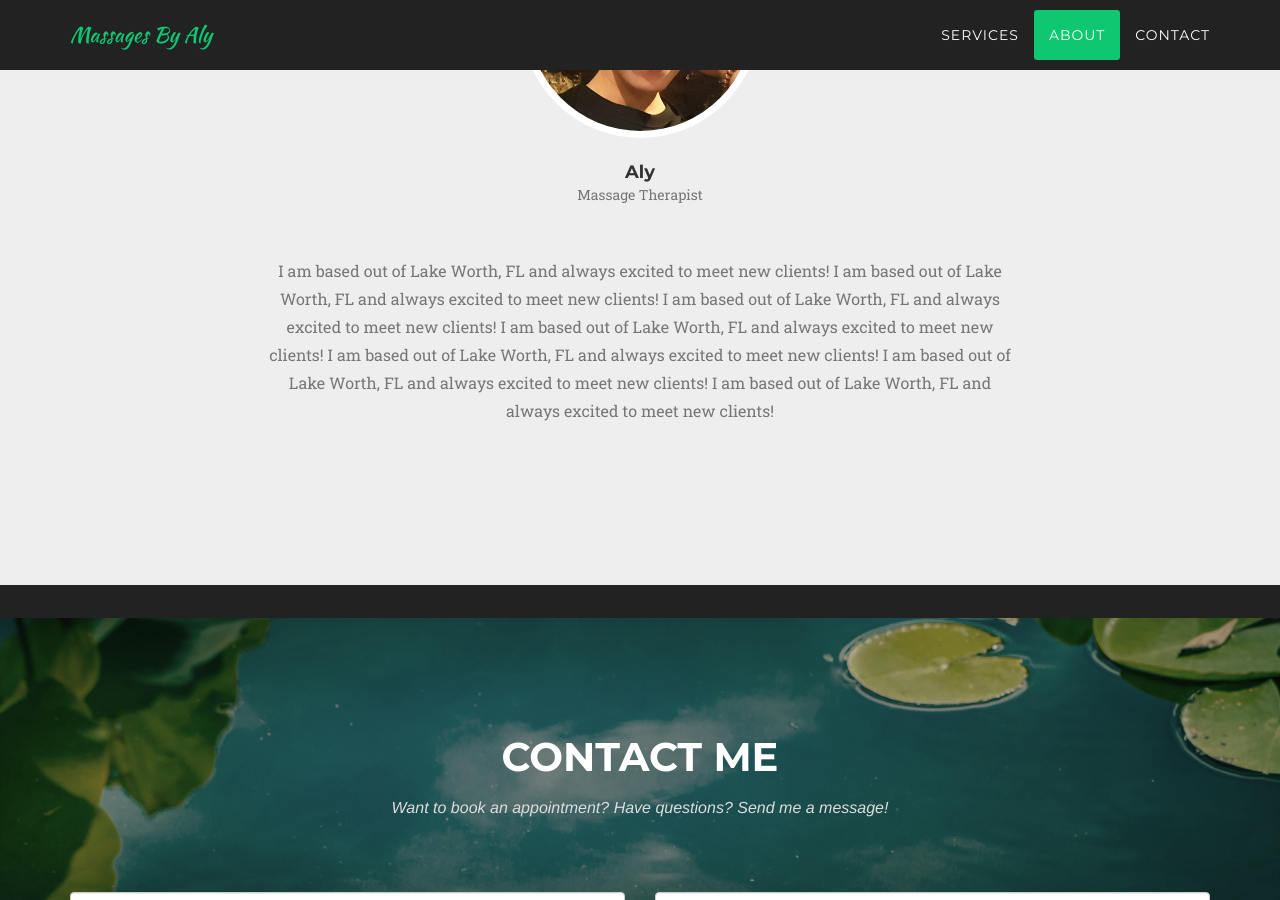
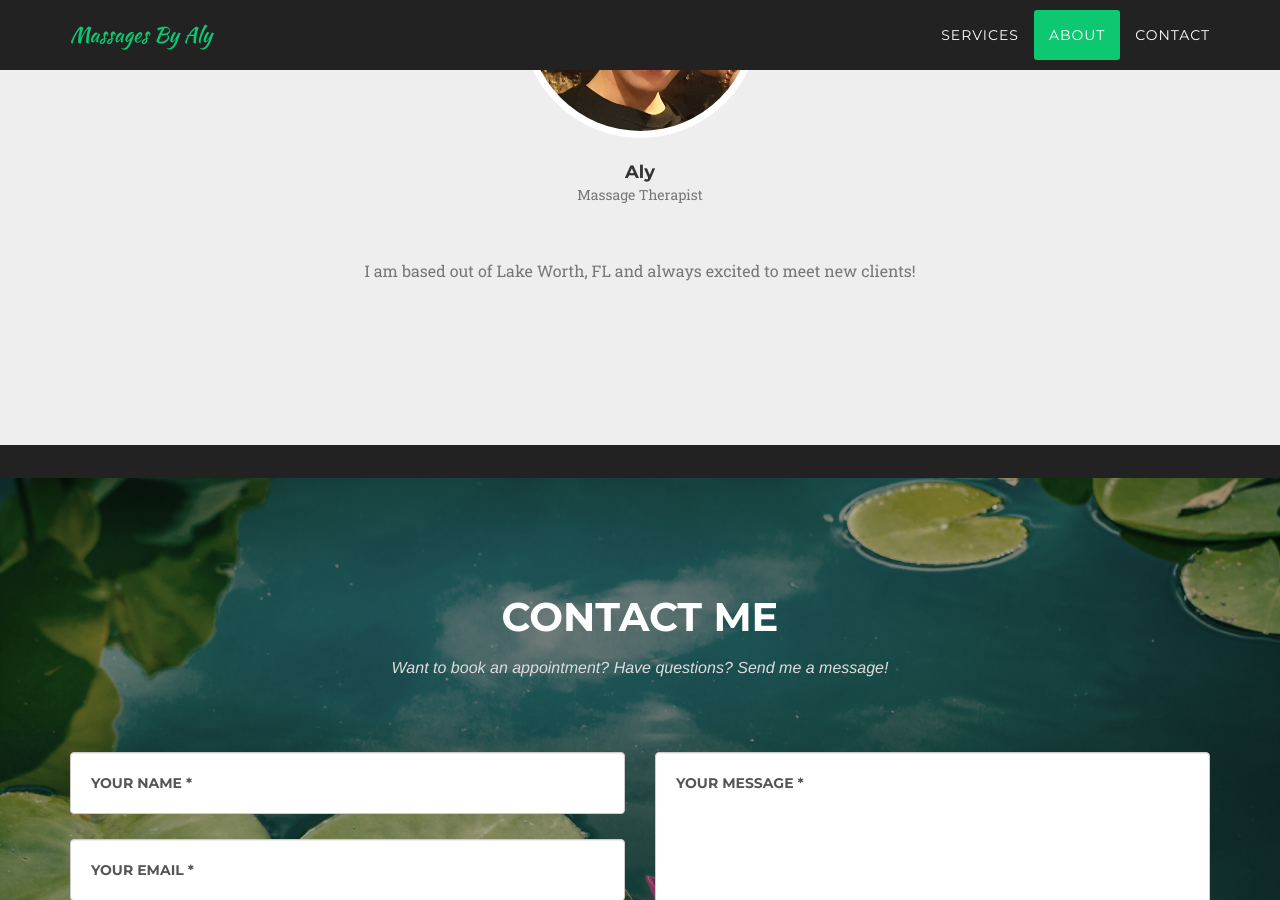
Before and after one commit to massages-by-aly/massages-by-aly.github.io, a Jekyll site: the page built from index.md, in a window 1280 px wide and 900 px high, scrolled down 2856 px. Built offline with Jekyll 4.4.1, drawn with Linux system fonts in a browser that asks for light colours; nearby versions of some CDN libraries; some web fonts are replaced.

Commit message:
Confirmed direct editing works, reverted changes

```diff
--- a/_includes/about.html
+++ b/_includes/about.html
@@ -21,13 +21,7 @@
         </div>
         <div class="row">
             <div class="col-lg-8 col-lg-offset-2 text-center">
-                <p class="large text-muted">I am based out of Lake Worth, FL and always excited to meet new clients!
-                I am based out of Lake Worth, FL and always excited to meet new clients!
-                I am based out of Lake Worth, FL and always excited to meet new clients!
-                I am based out of Lake Worth, FL and always excited to meet new clients!
-                I am based out of Lake Worth, FL and always excited to meet new clients!
-                I am based out of Lake Worth, FL and always excited to meet new clients!
-                I am based out of Lake Worth, FL and always excited to meet new clients!</p>
+                <p class="large text-muted">I am based out of Lake Worth, FL and always excited to meet new clients!</p>
             </div>
         </div>
     </div>
```
